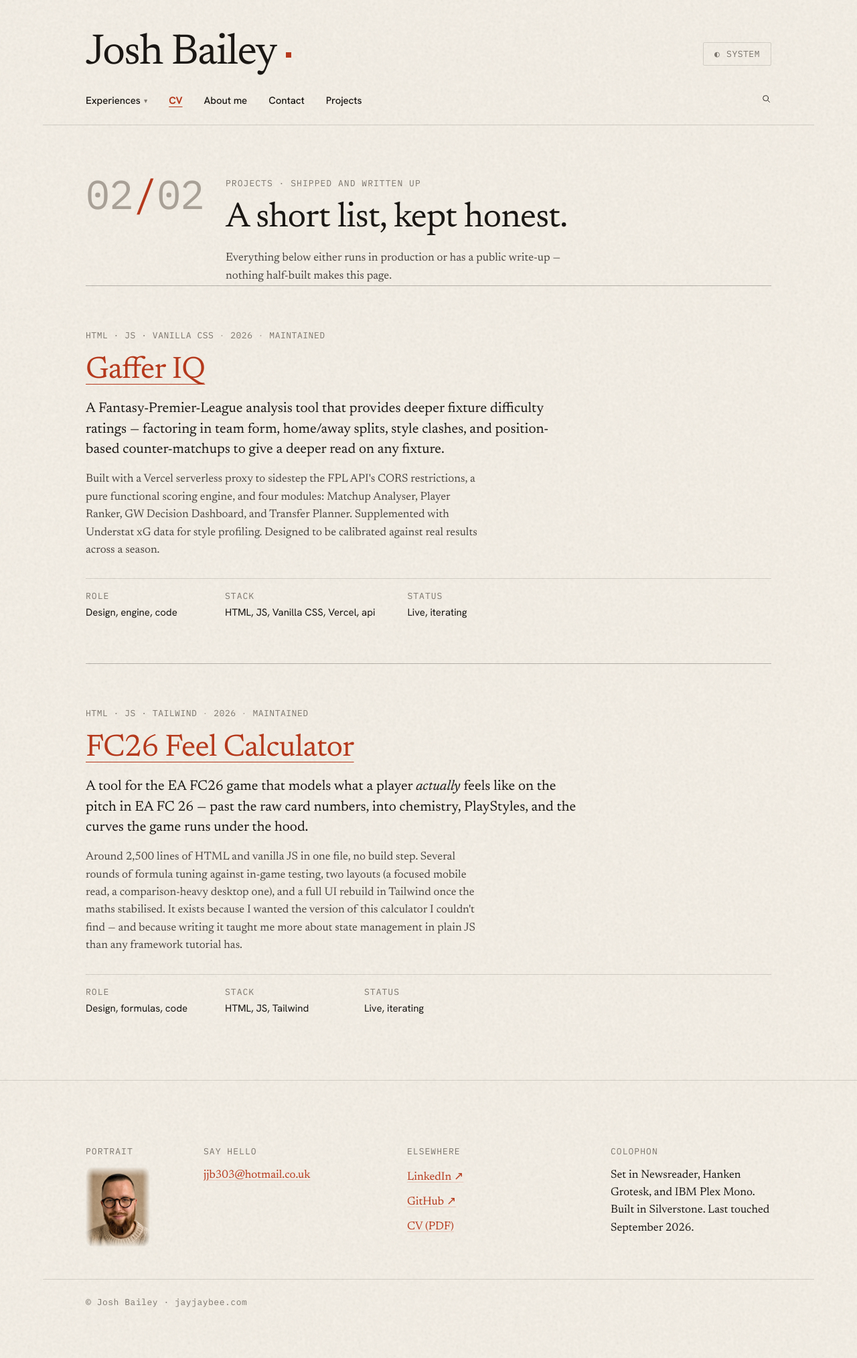
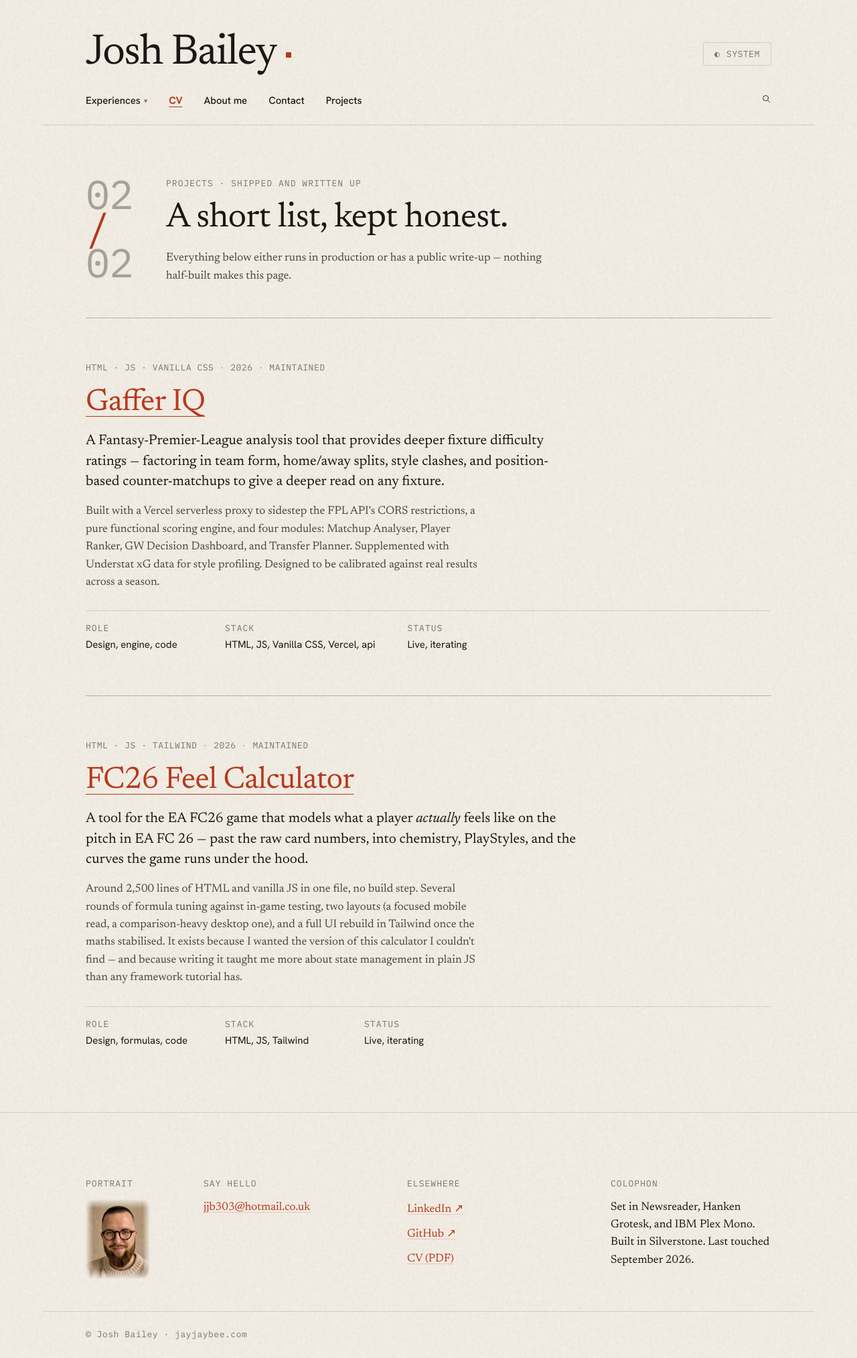
Before and after one commit to JAYJAYBEE303/jayjaybee-site, a Jekyll site: the page built from projects/index.html, in a window 1280 px wide. Shown: the whole page at 67% size. Built offline with Jekyll 4.4.1, drawn with Linux system fonts in a browser that asks for light colours; before the commit the page ends 1979 px from its top, so only the background shows below that.

Commit message:
proj-hero-b: intentional stacked numeral, restore --space-7 gap below hero
Two fixes from feedback on the shipped ledger hero:

1. The numeral was wrapping mid-string ('02'/'/'/  '02' on three lines)
   as an accidental side-effect of the fixed 5.5rem column — I'd 'fixed'
   that with a widening minmax() in the previous commit, but the
   stacked look was actually preferred. Made it deliberate instead of
   relying on the browser's own line-breaking: three separate <span>
   children (numerator / slash / denominator) in the markup, laid out
   by .proj-hero-b__n as a flex column. Reverted the column back to a
   plain 5.5rem (no longer needs to fit 'NN/NN' on one line, so the
   minmax() workaround is gone too).

2. Restored the design-system spacing rule for the gap below the hero,
   into the work-list: margin-bottom: var(--space-7) on .proj-hero-b.
   .section-head (the component this replaced) always carried that
   exact margin for exactly this transition; I dropped it when I built
   the new component. Not a new spacing value — the token that was
   already the rule everywhere else on the site.

cache-bust: layout.css 44->45, global.css 52->53

Co-Authored-By: Claude Sonnet 5 <noreply@anthropic.com>

```diff
--- a/_includes/projects-hero.html
+++ b/_includes/projects-hero.html
@@ -26,7 +26,13 @@
 {%- endcomment -%}
 <section class="proj-hero-b" aria-label="{{ include.kicker | default: "Projects" }}">
   {%- if include.count %}
-  <p class="proj-hero-b__n" aria-hidden="true">{{ include.count | split: "/" | first }}<span>/</span>{{ include.count | split: "/" | last }}</p>
+  {%- comment -%}
+    Deliberately three separate <span> children (numerator / slash /
+    denominator), not one text run with an inline <span> around the
+    slash — .proj-hero-b__n lays them out as a flex column so the
+    stack is stable, not dependent on the browser's own line-breaking.
+  {%- endcomment -%}
+  <p class="proj-hero-b__n" aria-hidden="true"><span>{{ include.count | split: "/" | first }}</span><span class="proj-hero-b__n-slash">/</span><span>{{ include.count | split: "/" | last }}</span></p>
   {%- endif %}
   <div>
     {%- if include.kicker %}
--- a/_layouts/default.html
+++ b/_layouts/default.html
@@ -119,7 +119,7 @@
     })();
   </script>
 
-  <link rel="stylesheet" href="/assets/css/global.css?v=52" />
+  <link rel="stylesheet" href="/assets/css/global.css?v=53" />
 </head>
 <body>
   <a class="skip-link" href="#main">Skip to content</a>
--- a/assets/css/global.css
+++ b/assets/css/global.css
@@ -16,7 +16,7 @@
    ========================================================================= */
 
 @import url('variables.css?v=41');
-@import url('layout.css?v=44');
+@import url('layout.css?v=45');
 @import url('components.css?v=49');
 @import url('wiki.css?v=7');
 
--- a/assets/css/layout.css
+++ b/assets/css/layout.css
@@ -251,34 +251,46 @@
    above: --fs-headline is this site's h2-scale token and always pairs
    with --lh-snug; --lh-tight is reserved for --fs-display (.lede-line,
    .section-title--display).
+
+   margin-bottom on .proj-hero-b matches --space-7, the same token
+   .section-head declares below for exactly this purpose (the gap
+   before a section's list starts) — this is that same site-wide rule,
+   not a new value invented for this component. .work-item's own
+   border-top + padding-top: var(--space-7) still applies on top of
+   this, same as it always has for every .section-head + .work-list
+   pairing elsewhere on the site.
    ========================================================================= */
 .proj-hero-b {
   max-width: var(--measure-wide);
   display: grid;
-  /* 5.5rem is a floor, not a fixed track: "NN/NN" at this clamp scale
-     renders wider than 5.5rem, and a fixed track lets nowrap content
-     overflow into the second column rather than growing to fit it.
-     minmax(...,  max-content) grows the track to the numeral's real
-     width instead. */
-  grid-template-columns: minmax(5.5rem, max-content) 1fr;
+  grid-template-columns: 5.5rem 1fr;
   gap: var(--space-6);
   align-items: start;
+  margin-bottom: var(--space-7);
 }
 @media (max-width: 36rem) {
   .proj-hero-b { grid-template-columns: 1fr; }
 }
+/* The ledger numeral — deliberately stacked three lines (numerator /
+   slash / denominator), not left to wrap. It read as an accidental
+   line-break at first (the fixed 5.5rem column IS narrower than
+   "NN/NN" set inline), but that stacked look is the wanted one — a
+   flex column makes it deliberate and stable instead of depending on
+   the browser's own line-breaking around "/", which is fragile across
+   fonts/zoom levels. Each digit pair and the slash are separate <span>
+   children in the markup (see _includes/projects-hero.html) so this
+   never depends on where the browser happens to wrap. */
 .proj-hero-b__n {
+  display: flex;
+  flex-direction: column;
+  align-items: flex-start;
   font-family: var(--font-mono);
   font-size: clamp(2.5rem, 4vw + 1rem, 3.75rem);
   line-height: 0.85;
   letter-spacing: -0.01em;
   color: var(--fg-faint);
-  /* The 5.5rem column is narrower than "NN/NN" at this clamp scale —
-     nowrap lets the numeral hang past its gutter (an editorial
-     ledger device) instead of wrapping mid-glyph across three lines. */
-  white-space: nowrap;
 }
-.proj-hero-b__n span { color: var(--accent); }
+.proj-hero-b__n-slash { color: var(--accent); }
 .proj-hero-b__title {
   font-family: var(--font-serif);
   font-weight: var(--fw-regular);
```
